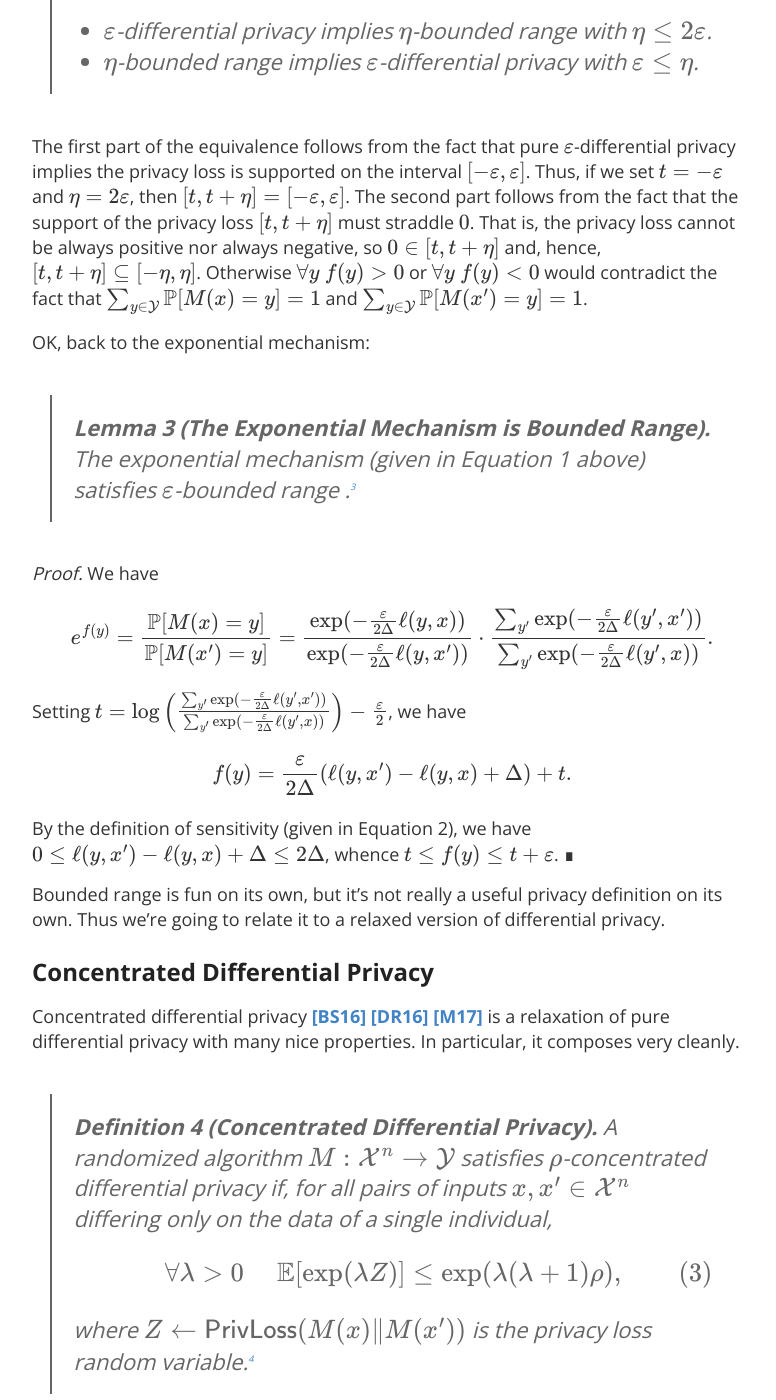
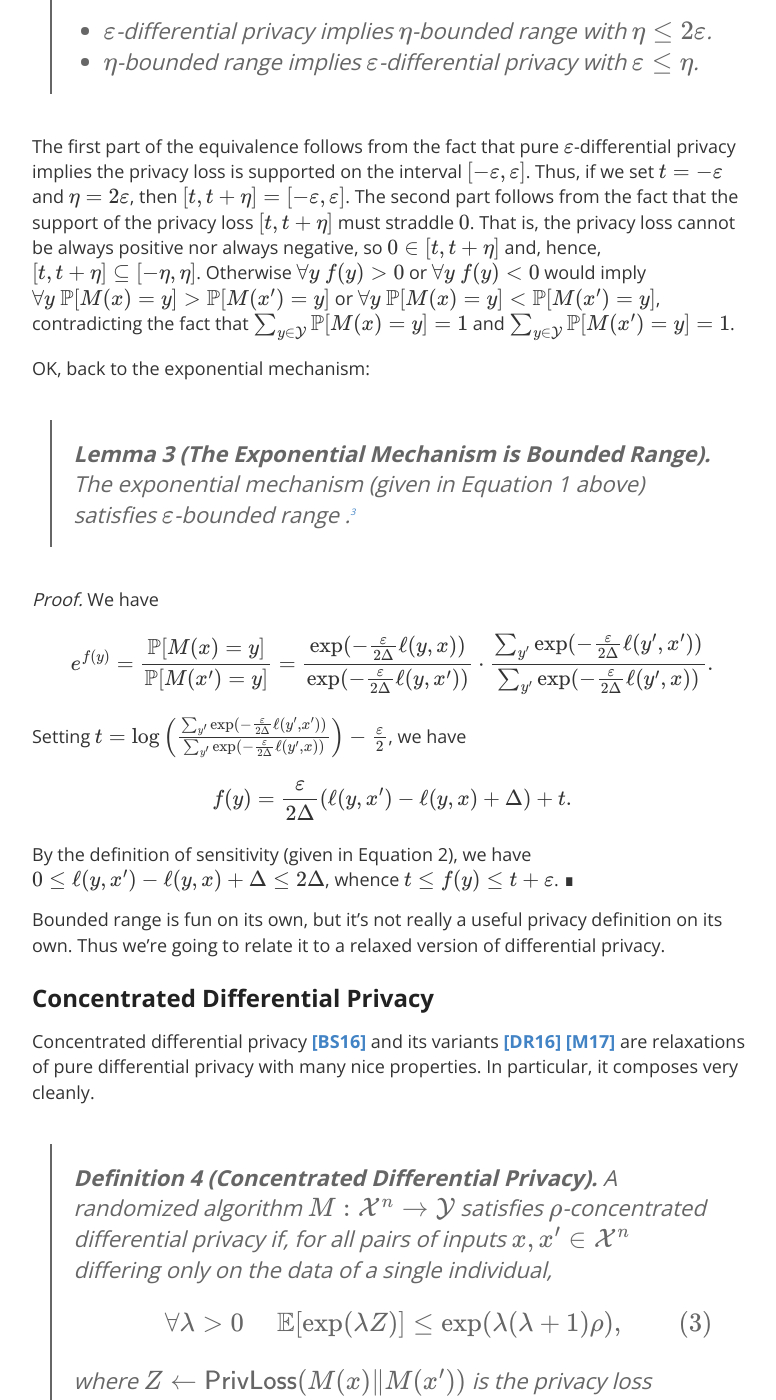
Before and after one commit to differentialprivacy/differentialprivacy, a Jekyll site: the page built from _posts/2021-07-12-exponential-mechanism-bounded-range.md, in a window 1280 px wide and 1400 px high, scrolled down 2031 px. Shown: the whole window, without its empty margins (248-1024 px from the left). Built offline with Jekyll 4.4.1, drawn with Linux system fonts in a browser that asks for light colours; comment, search, counter and statistics services are not loaded; some of the changed text lies outside the part shown.

Commit message:
minor edits, plus moved dated to MOnday

```diff
--- a/_posts/2021-07-13-exponential-mechanism-bounded-range.md
+++ b/_posts/2021-07-12-exponential-mechanism-bounded-range.md
@@ -42,7 +42,7 @@
 > - \\\(\\eta\\\)-bounded range implies \\\(\\varepsilon\\\)-differential privacy with \\\(\\varepsilon \\le \\eta\\\).
 
 The first part of the equivalence follows from the fact that pure \\\(\\varepsilon\\\)-differential privacy implies the privacy loss is supported on the interval \\\([-\\varepsilon,\\varepsilon]\\\). Thus, if we set \\\(t=-\\varepsilon\\\) and \\\(\\eta=2\\varepsilon\\\), then \\\([t,t+\\eta] = [-\\varepsilon,\\varepsilon]\\\).
-The second part follows from the fact that the support of the privacy loss \\\([t,t+\\eta]\\\) must straddle \\\(0\\\). That is, the privacy loss cannot be always positive nor always negative, so \\\(0 \\in [t,t+\\eta]\\\) and, hence, \\\([t,t+\\eta] \\subseteq [-\\eta,\\eta]\\\). Otherwise \\\(\\forall y ~ f(y)>0\\\) or \\\(\\forall y ~ f(y)<0\\\) would contradict the fact that \\\(\\sum_{y \\in \\mathcal{Y}} \\mathbb{P}[M(x)=y] = 1\\\) and \\\(\\sum_{y \\in \\mathcal{Y}} \\mathbb{P}[M(x')=y] = 1\\\).
+The second part follows from the fact that the support of the privacy loss \\\([t,t+\\eta]\\\) must straddle \\\(0\\\). That is, the privacy loss cannot be always positive nor always negative, so \\\(0 \\in [t,t+\\eta]\\\) and, hence, \\\([t,t+\\eta] \\subseteq [-\\eta,\\eta]\\\). Otherwise \\\(\\forall y ~ f(y)>0\\\) or \\\(\\forall y ~ f(y)<0\\\)  would imply \\\(\\forall y ~ \\mathbb{P}[M(x)=y]>\\mathbb{P}[M(x')=y]\\\) or \\\(\\forall y ~ \\mathbb{P}[M(x)=y]<\\mathbb{P}[M(x')=y]\\\), contradicting the fact that \\\(\\sum_{y \\in \\mathcal{Y}} \\mathbb{P}[M(x)=y] = 1\\\) and \\\(\\sum_{y \\in \\mathcal{Y}} \\mathbb{P}[M(x')=y] = 1\\\).
 
 OK, back to the exponential mechanism:
 
@@ -58,7 +58,7 @@
 
 ## Concentrated Differential Privacy
 
-Concentrated differential privacy [**[BS16]**](https://arxiv.org/abs/1605.02065 "Mark Bun, Thomas Steinke. Concentrated Differential Privacy: Simplifications, Extensions, and Lower Bounds. TCC 2016.") [**[DR16]**](https://arxiv.org/abs/1603.01887 "Cynthia Dwork, Guy N. Rothblum. Concentrated Differential Privacy. 2016.") [**[M17]**](https://arxiv.org/abs/1702.07476 "Ilya Mironov. Rényi Differential Privacy. CCS 2017.") is a relaxation of pure differential privacy with many nice properties. In particular, it composes very cleanly.
+Concentrated differential privacy [**[BS16]**](https://arxiv.org/abs/1605.02065 "Mark Bun, Thomas Steinke. Concentrated Differential Privacy: Simplifications, Extensions, and Lower Bounds. TCC 2016.") and its variants [**[DR16]**](https://arxiv.org/abs/1603.01887 "Cynthia Dwork, Guy N. Rothblum. Concentrated Differential Privacy. 2016.") [**[M17]**](https://arxiv.org/abs/1702.07476 "Ilya Mironov. Rényi Differential Privacy. CCS 2017.") are relaxations of pure differential privacy with many nice properties. In particular, it composes very cleanly.
 
 > **Definition 4 (Concentrated Differential Privacy).**
 > A randomized algorithm \\\(M : \\mathcal{X}^n \\to \\mathcal{Y}\\\) satisfies \\\(\\rho\\\)-concentrated differential privacy if, for all pairs of inputs \\\(x, x' \\in \\mathcal{X}^n\\\) differing only on the data of a single individual,
```
Also changed, not shown: other parts of _posts/2021-07-12-exponential-mechanism-bounded-range.md (+1 -1 lines).
